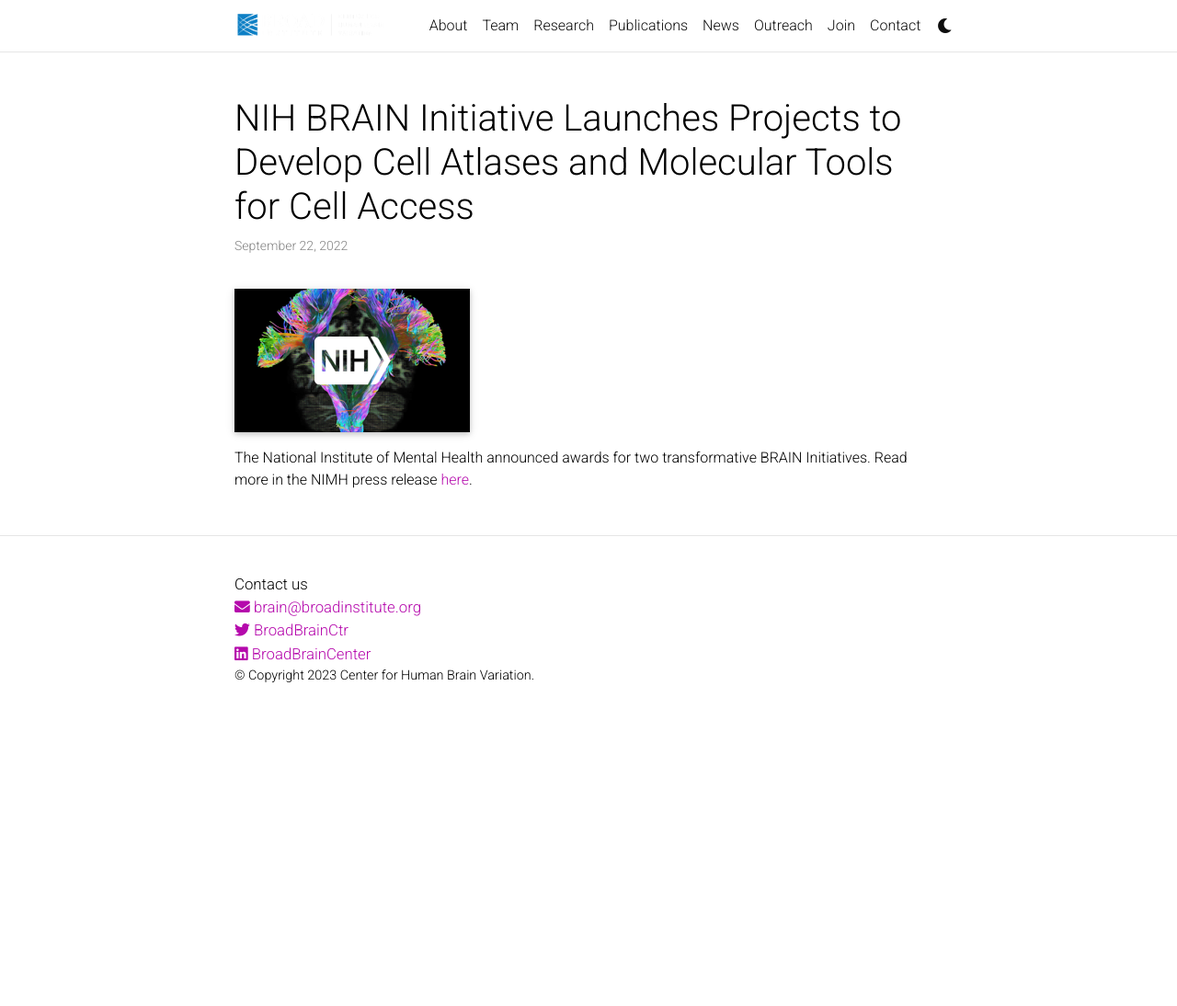
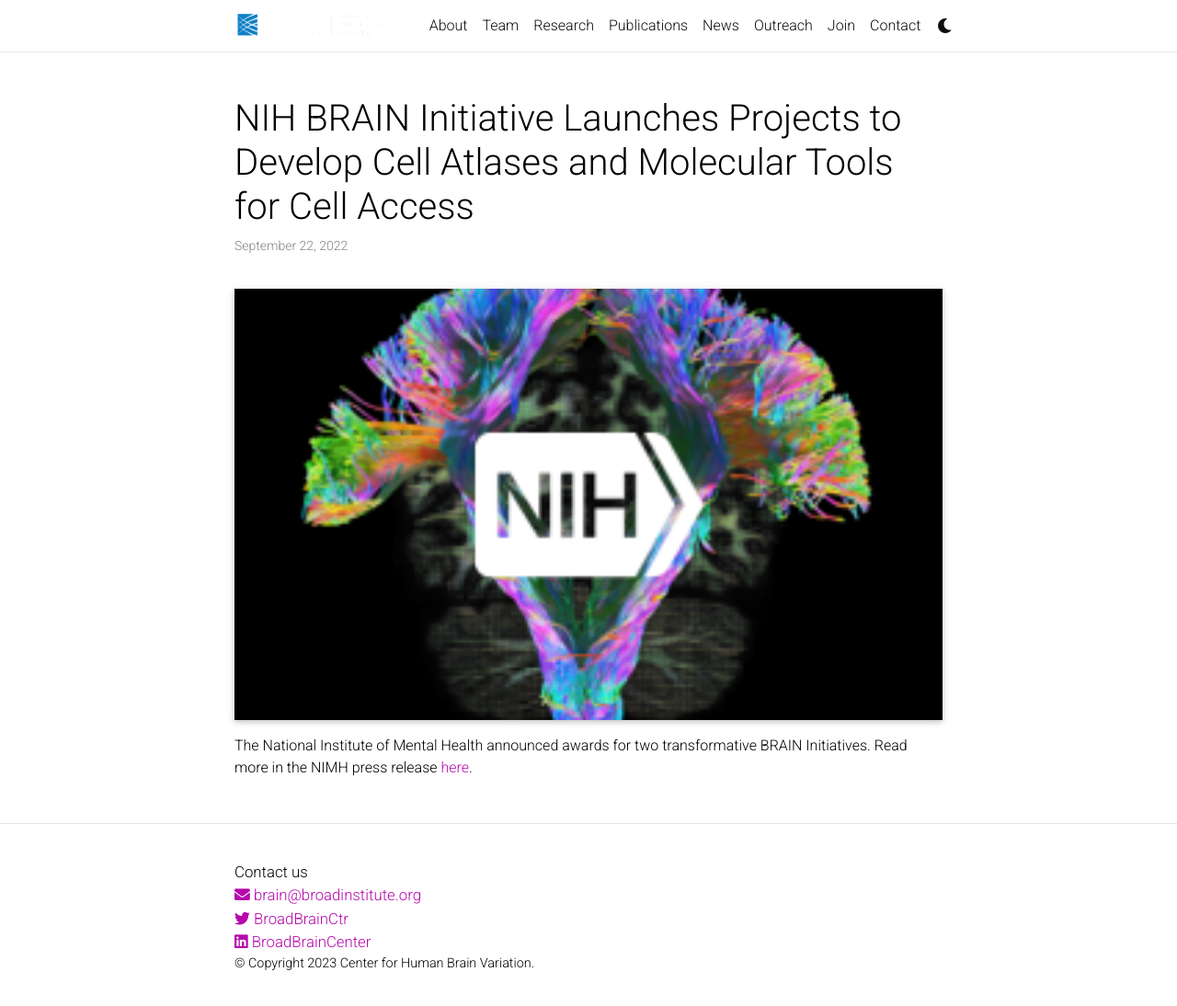
Before and after one commit to broadinstitute/chbv, a Jekyll site: the page built from _news/nih_brain.202209.md, in a window 1280 px wide and 1099 px high. Shown: the top 1094 px of the window at 92% size. Built offline with Jekyll 4.4.1, drawn with Linux system fonts in a browser that asks for light colours; full-size pictures stand in for the smaller copies a plugin makes; comment, search, counter and statistics services are not loaded; a style sheet for code colours, icons or effects is not loaded.

Commit message:
Make news images fill up the entire width

```diff
--- a/_layouts/news_post.html
+++ b/_layouts/news_post.html
@@ -55,6 +55,8 @@
                 {% include figure.html
                 path=profile_image_path
                 class=profile_image_class
+                width="100%"
+                height="100%"
                 alt=page.img_alt -%}
       </div>
       <div class="news_description">
```
